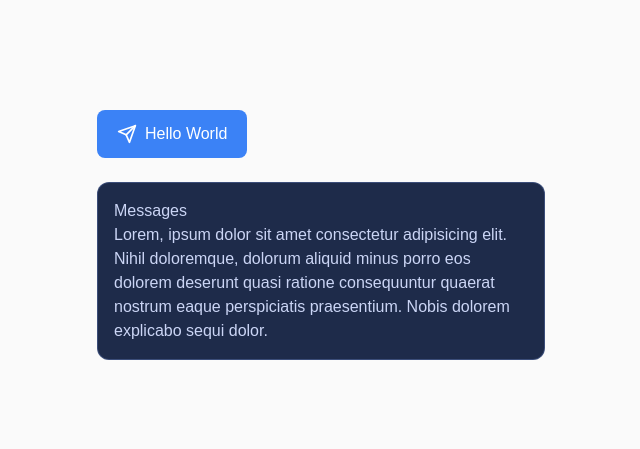
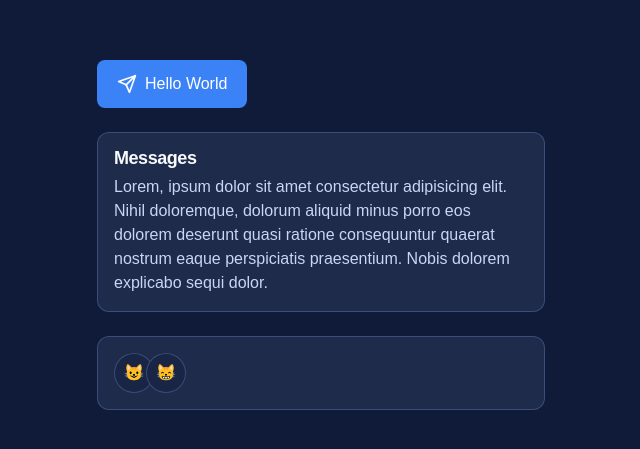
Before and after one commit to FBetulDemir/genie-connect, a Next.js app: page / in a window 1280 px wide. Shown: the part 165-614 px from the top of the page, without its empty margins (319-959 px from the left). Built offline with nearby package versions, Linux system fonts and the light colour scheme.

Commit message:
Add Avatar, AvatarGroup, and AvatarPicker components for user avatars

```diff
--- a/app/page.tsx
+++ b/app/page.tsx
@@ -1,11 +1,12 @@
 import SendIcon from "@/components/icons/SendIcon";
+import { Avatar, AvatarGroup, AvatarPicker } from "@/components/ui/Avatar";
 import Button from "@/components/ui/Button";
-import { Card } from "@/components/ui/Card";
+import { Card, CardContent, CardTitle } from "@/components/ui/Card";
 
 export default function Home() {
   return (
-    <div className="flex min-h-screen items-center justify-center bg-zinc-50 font-sans dark:bg-black">
-      <main>
+    <div className="flex min-h-screen items-center justify-center font-sans">
+      <main className="space-y-6">
         <Button
           variant="primary"
           size="lg"
@@ -13,14 +14,22 @@ export default function Home() {
           Hello World
         </Button>
 
-        <Card className="w-full max-w-md mt-6">
-          <h1>Messages</h1>
-          <p>
-            Lorem, ipsum dolor sit amet consectetur adipisicing elit. Nihil
-            doloremque, dolorum aliquid minus porro eos dolorem deserunt quasi
-            ratione consequuntur quaerat nostrum eaque perspiciatis praesentium.
-            Nobis dolorem explicabo sequi dolor.
-          </p>
+        <Card className="w-full max-w-md">
+          <CardContent className="space-y-2">
+            <CardTitle>Messages</CardTitle>
+            <p>
+              Lorem, ipsum dolor sit amet consectetur adipisicing elit. Nihil
+              doloremque, dolorum aliquid minus porro eos dolorem deserunt quasi
+              ratione consequuntur quaerat nostrum eaque perspiciatis
+              praesentium. Nobis dolorem explicabo sequi dolor.
+            </p>
+          </CardContent>
+        </Card>
+        <Card className="w-full max-w-md">
+          <AvatarGroup max={3}>
+            <Avatar emoji="😺" size="md" />
+            <Avatar emoji="😸" size="md" />
+          </AvatarGroup>
         </Card>
       </main>
     </div>
--- /dev/null
+++ b/components/ui/Avatar.tsx
@@ -0,0 +1,146 @@
+import * as React from "react";
+import cn from "@/lib/classnames";
+
+type AvatarSize = "sm" | "md" | "lg";
+
+interface AvatarProps extends React.HTMLAttributes<HTMLDivElement> {
+  emoji?: string;
+  size?: AvatarSize;
+  initials?: string;
+  status?: "online" | "offline" | "away";
+}
+
+interface AvatarGroupProps extends React.HTMLAttributes<HTMLDivElement> {
+  children: React.ReactNode;
+  max?: number;
+}
+
+const AVATAR_OPTIONS = [
+  "👤", // person
+  "😺", // cat
+  "😸", // grinning cat
+  "😹", // cat with tears
+  "😻", // heart cat
+  "😼", // cat with mouth
+  "😽", // kissing cat
+  "🙀", // weary cat
+  "😿", // crying cat
+  "😾", // pouting cat
+  "🐱", // cat face
+  "👨", // man
+  "👩", // woman
+  "👦", // boy
+  "👧", // girl
+  "🧑", // person
+  "👱", // blonde person
+  "👨‍🦰", // man red hair
+  "👨‍🦱", // man curly hair
+  "👰", // bride
+  "🤴", // prince
+  "👸", // princess
+];
+
+const getSizeClasses = (size: AvatarSize): string => {
+  const sizes = {
+    sm: "w-8 h-8 text-sm",
+    md: "w-10 h-10 text-base",
+    lg: "w-12 h-12 text-lg",
+  };
+  return sizes[size];
+};
+
+function Avatar({
+  emoji,
+  size = "md",
+  initials,
+  status,
+  className,
+  ...props
+}: AvatarProps) {
+  return (
+    <div
+      className={cn(
+        "relative inline-flex items-center justify-center rounded-full",
+        "bg-[var(--surface)] border border-[var(--border-card-default)]",
+        "text-[var(--text-primary)] font-semibold",
+        getSizeClasses(size),
+        className,
+      )}
+      {...props}>
+      {emoji ? (
+        <span className="text-center">{emoji}</span>
+      ) : initials ? (
+        <span className="text-center">{initials.toUpperCase()}</span>
+      ) : (
+        <span className="text-center">👤</span>
+      )}
+
+      {status && (
+        <span
+          className={cn(
+            "absolute bottom-0 right-0 w-2.5 h-2.5 rounded-full border-2 border-[var(--surface)]",
+            status === "online" && "bg-green-500",
+            status === "offline" && "bg-gray-500",
+            status === "away" && "bg-yellow-500",
+          )}
+        />
+      )}
+    </div>
+  );
+}
+
+function AvatarGroup({ children, max = 3, className, ...props }: AvatarGroupProps) {
+  const childArray = React.Children.toArray(children);
+  const displayChildren = childArray.slice(0, max);
+  const remaining = childArray.length - max;
+
+  return (
+    <div className={cn("flex -space-x-2", className)} {...props}>
+      {displayChildren}
+      {remaining > 0 && (
+        <div
+          className={cn(
+            "inline-flex items-center justify-center rounded-full",
+            "bg-[var(--surface)] border border-[var(--border-card-default)]",
+            "text-[var(--text-secondary)] font-semibold text-sm",
+            "w-10 h-10",
+          )}>
+          +{remaining}
+        </div>
+      )}
+    </div>
+  );
+}
+
+interface AvatarPickerProps {
+  onSelect: (emoji: string) => void;
+  selected?: string;
+}
+
+function AvatarPicker({ onSelect, selected }: AvatarPickerProps) {
+  return (
+    <div className="space-y-3">
+      <p className="text-sm font-medium text-[var(--text-primary)]">
+        Choose Your Avatar
+      </p>
+      <div className="grid grid-cols-6 gap-3">
+        {AVATAR_OPTIONS.map((emoji, index) => (
+          <button
+            key={index}
+            onClick={() => onSelect(emoji)}
+            className={cn(
+              "flex items-center justify-center w-12 h-12 rounded-lg",
+              "transition-colors border-2",
+              selected === emoji
+                ? "border-[var(--accent-blue-500)] bg-[var(--accent-blue-200)]"
+                : "border-[var(--border-card-default)] bg-[var(--surface)] hover:bg-[var(--surface-muted)]",
+            )}>
+            <span className="text-2xl">{emoji}</span>
+          </button>
+        ))}
+      </div>
+    </div>
+  );
+}
+
+export { Avatar, AvatarGroup, AvatarPicker, AVATAR_OPTIONS };
```
